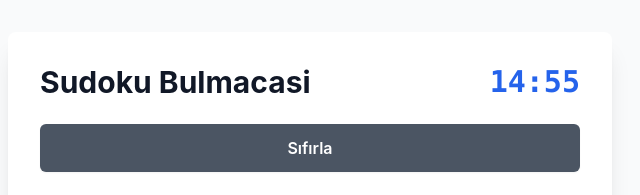
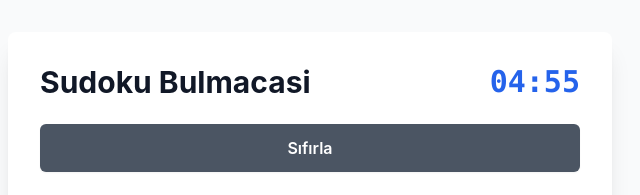
Before and after one commit to Emrullah-creator/Qualtrics_Sudoku, a plain HTML site: page index.html in a window 1280 px wide. Shown: the top 195 px of the page, 330-970 px from the left. Drawn offline with nearby package versions, Linux system fonts and the light colour scheme.

Commit message:
Change timer duration from 15 minutes to 5 minutes

```diff
--- a/index.html
+++ b/index.html
@@ -96,7 +96,7 @@
               id="timer"
               class="text-3xl font-mono font-bold text-blue-600 text-center sm:text-right mt-2 sm:mt-0"
             >
-              15:00
+              5:00
             </div>
           </div>
 
@@ -197,7 +197,7 @@
             /*--- 2. GLOBAL VARIABLES ---*/
             let currentPuzzleIndex = 0;
             let timerInterval = null;
-            let timeLeft = 900;
+            let timeLeft = 300;
             let gameWon = false;
 
             /*--- 3. DOM ELEMENTS ---*/
@@ -318,7 +318,7 @@
 
             function startTimer() {
               clearInterval(timerInterval);
-              timeLeft = 900;
+              timeLeft = 300;
               timerDisplay.textContent = formatTime(timeLeft);
               timerDisplay.classList.remove("text-red-600");
 
```
